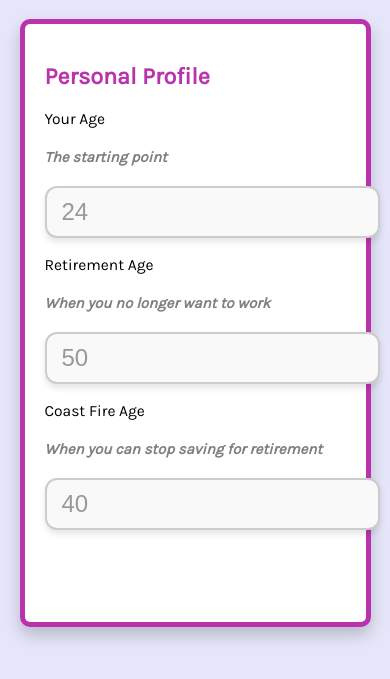
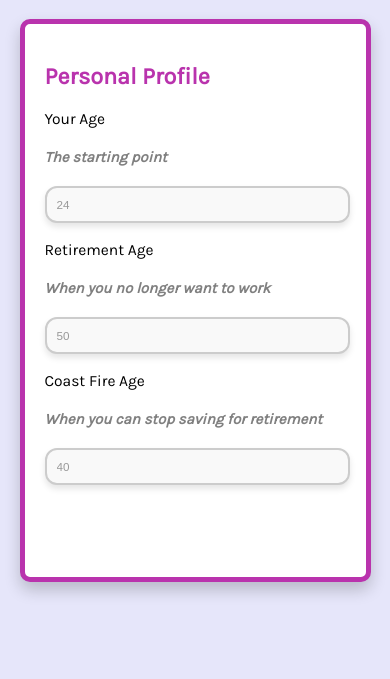
Before and after one commit to navjos/fire-calculator, a plain HTML site: page index.html in a window 390 px wide. Shown: the part 159-838 px from the top of the page. Drawn offline with Linux system fonts and the light colour scheme.

Commit message:
Adjusting padding

```diff
--- a/index.html
+++ b/index.html
@@ -51,16 +51,17 @@ h2 {
 }
 
 input {
-    font-size: 3vw; /* Slightly smaller than before for a modern look */
-    width: 100%;
-    max-width: 400px; /* Adjust width on larger screens */
-    border: 2px solid #ccc; /* Slightly thicker border */
+    font-size: 3vw; /* Slightly smaller for a modern look */
+    width: 100%; /* Full width of the container */
+    max-width: calc(100% - 30px); /* Full width minus padding */
+    border: 2px solid #ccc; /* Thicker border */
     border-radius: 12px; /* Rounded corners */
     padding: 10px 15px; /* Comfortable padding inside the input */
     transition: box-shadow 0.3s ease, border-color 0.3s ease; /* Smooth transitions */
-    background-color: #f9f9f9; /* Slight background color */
+    background-color: #f9f9f9; /* Background color */
     box-shadow: 0 4px 6px rgba(0, 0, 0, 0.1); /* Subtle shadow for depth */
 }
+
 h4 {
     font-style: italic;
     color: grey;
@@ -120,27 +121,21 @@ img {
     font-style: italic;
 }
 
-
 /* Media Query for smaller screens */
 @media (max-width: 480px) {
+    input {
+        max-width: calc(100% - 20px); /* Adjust max width for small screens */
+        padding: 10px; /* Reduce padding for smaller screens */
+    }
     h1 {
         font-size: 8vw; /* Increase font size for very small screens */
     }
     h2 {
         font-size: 6vw; /* Increase font size for very small screens */
     }
-    input {
-        font-size: clamp(16px, 10vw, 24px); /* Ensures the font size is between 16px and 24px */
-    }
     #calculateButton {
-        background-color: purple; /* Default background color */
-        font-family: 'Karla', sans-serif;
-        color: white; /* Text color */
-        padding: 12px 24px; /* Slightly increased padding for better touch targets */
-        border: none; /* No border */
-        border-radius: 5px; /* Rounded corners */
         font-size: 6vw; /* Increased font size for better visibility on small screens */
-        min-font-size: 20px; /* Minimum font size to ensure readability */
+        padding: 12px 24px; /* Increased padding */
     }
 }
 
```
